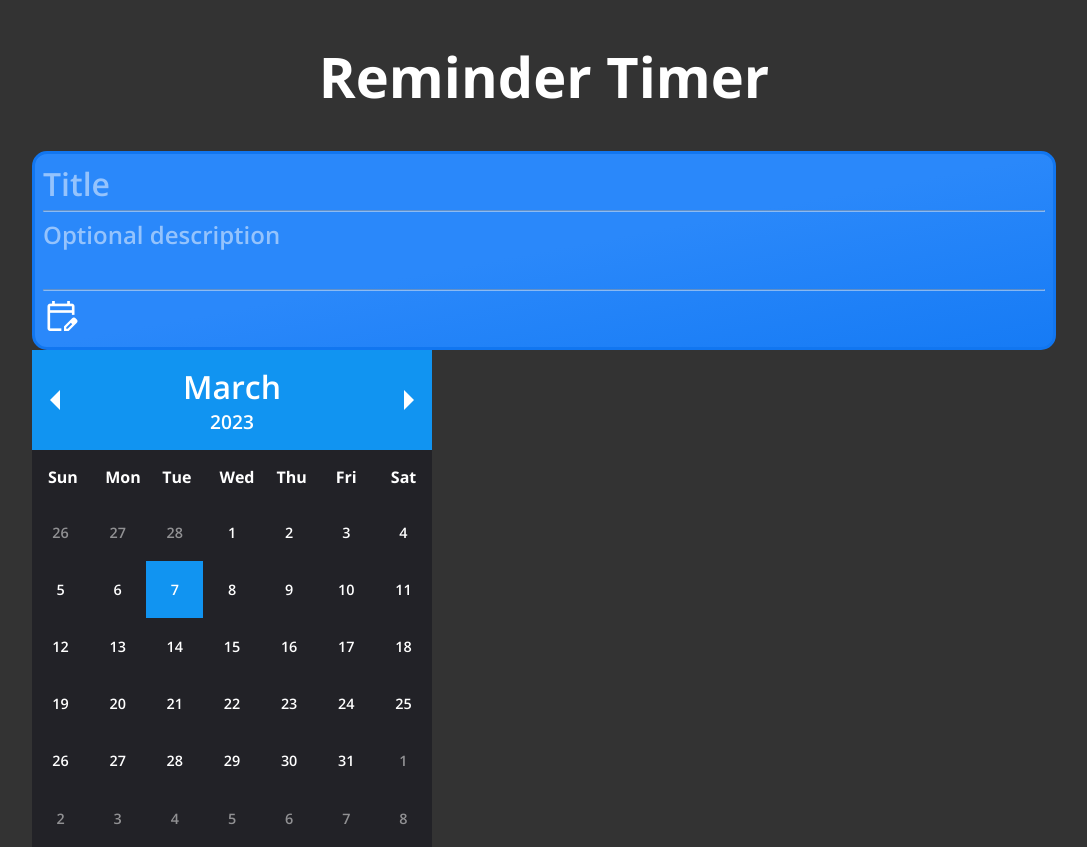
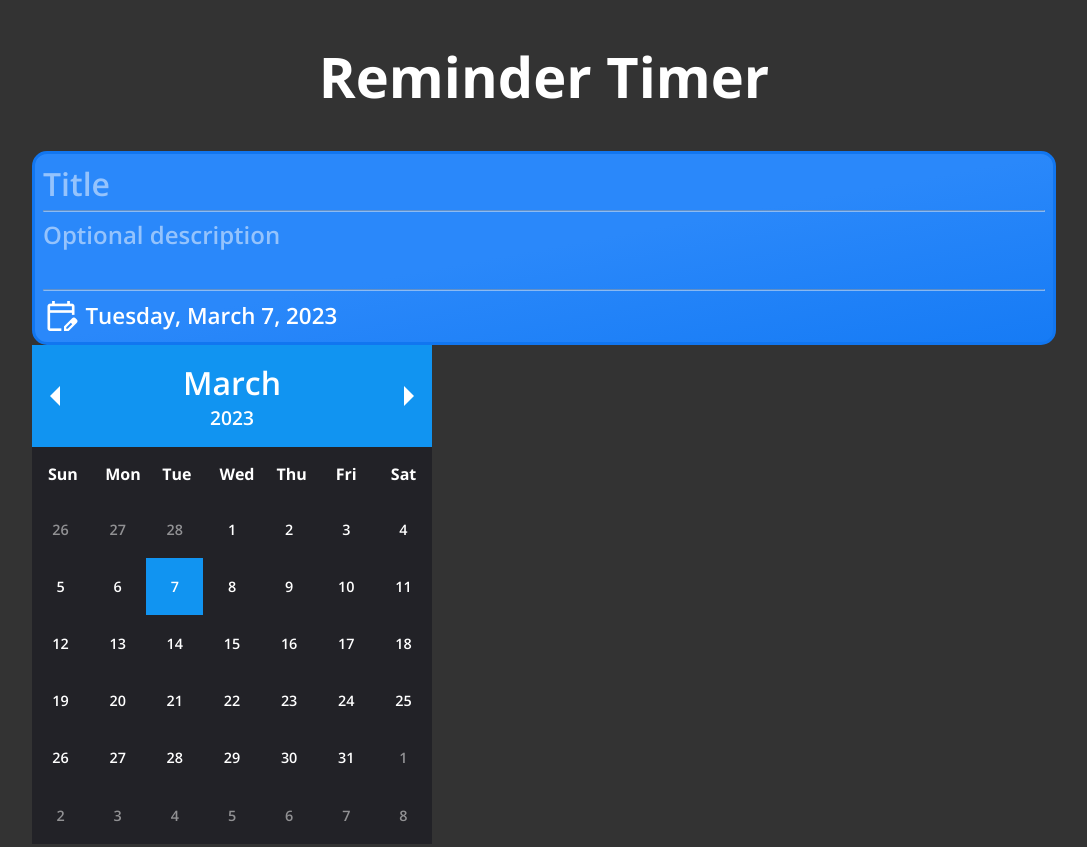
Before and after one commit to Darren-Tham/Reminder-Timer, a React (Vite) app: page / in a window 1280 px wide. Shown: the whole page, without its empty margins (96-1183 px from the left). Built offline with nearby package versions, Linux system fonts and the light colour scheme.

Commit message:
Add formatted Date next to Calendar icon

```diff
--- a/src/components/Calendar/Calendar.css
+++ b/src/components/Calendar/Calendar.css
@@ -33,7 +33,7 @@
     flex-direction: column;
     justify-content: center;
     align-items: center;
-    padding: 15px 0;
+    padding: 1rem 0;
 }
 
 /* Month Span */
--- a/src/components/NewActivity/NewActivity.css
+++ b/src/components/NewActivity/NewActivity.css
@@ -36,6 +36,19 @@
     opacity: 0.5;
 }
 
+/* Calendar Button */
 .new-activity-container button {
     font-size: 2.25rem;
 }
+
+/* Date Container */
+.new-activity-container div:last-child {
+    display: flex;
+    align-items: center;
+    gap: 0.4rem;
+}
+
+/* Date Text */
+.new-activity-container span {
+    font-size: 1.4rem;
+}
--- a/src/components/NewActivity/NewActivity.tsx
+++ b/src/components/NewActivity/NewActivity.tsx
@@ -29,8 +29,19 @@ const taskProps: ActivityProps = {
  */
 export default function NewAcitivty() {
     const [activityProps, setActivityProps] = useState(taskProps)
+    const [date, setDate] = useState(new Date(Date.now()))
     const titleRef = useRef<HTMLTextAreaElement>(null)
     const descRef = useRef<HTMLTextAreaElement>(null)
+
+    const { lightColor, darkColor, borderColor } = activityProps
+
+    const options: Intl.DateTimeFormatOptions = {
+        weekday: 'long',
+        year: 'numeric',
+        month: 'long',
+        day: 'numeric'
+    }
+    const formattedDate = new Intl.DateTimeFormat('en-US', options).format(date)
 
     /**
      * Resizes the textarea when a newline is added.
@@ -43,7 +54,6 @@ export default function NewAcitivty() {
         textarea.style.height = `${textarea.scrollHeight}px`
     }
 
-    const { lightColor, darkColor, borderColor } = activityProps
     return (
         <div
             className='new-activity-container'
@@ -66,6 +76,10 @@ export default function NewAcitivty() {
                 placeholder='Optional description'
             />
             <hr />
-            <button className='material-symbols-outlined'>edit_calendar</button> </div>
+            <div>
+                <button className='material-symbols-outlined'>edit_calendar</button>
+                <span>{formattedDate}</span>
+            </div>
+        </div>
     )
 }
```
